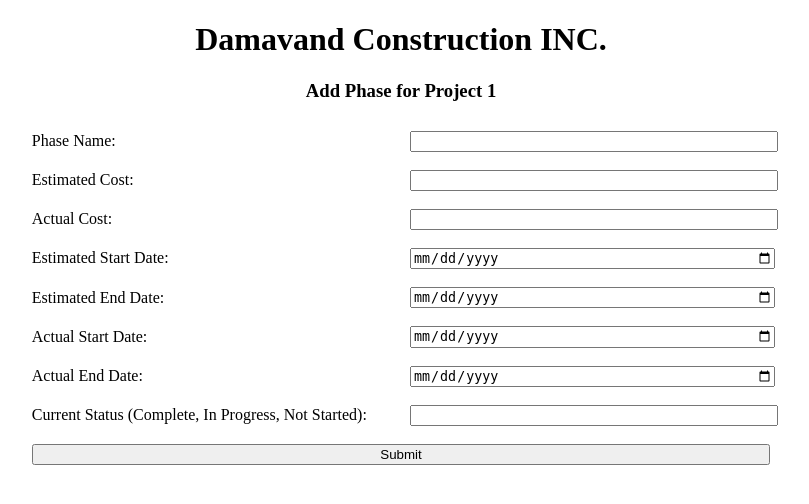
After one commit to CristiArde/Damavand, a PHP site: page /addPhase.php in a window 1280 px wide. The commit adds this page. Shown: the top 504 px of the page, without its empty margins (239-1048 px from the left). Run offline with PHP 8.4, Linux system fonts and the light colour scheme; a user stored in the database is signed in.

Commit message:
Modified page structure for modify phase and add phase

```diff
--- /dev/null
+++ b/addPhase.php
@@ -0,0 +1,54 @@
+<!DOCTYPE html>
+<html>
+  <head>
+    <title>Add Phase</title>
+    <link href="css/style.css" rel="stylesheet" type="text/css">
+  </head>
+  <body>
+    <?php
+    require'connection.php';
+    session_start();
+    $projectID = $_SESSION['projectID'];
+    ?>
+    <form action="/Damavand/addThePhase.php" method="POST">
+      <h1>Damavand Construction INC.</h1>
+      <h3>Add Phase for Project <?php echo $projectID ?></h3>
+      <table id='add-phase-table' class='center'>
+        <tr>
+          <td>Phase Name: </td>
+          <td><input type="text" name="phaseName"/></td>
+        </tr>
+        <tr>
+          <td>Estimated Cost: </td>
+          <td><input type="text" name="estCost"/></td>
+        </tr>
+        <tr>
+          <td>Actual Cost: </td>
+          <td><input type="text" name="actualCost"/></td>
+        </tr>
+        <tr>
+          <td>Estimated Start Date: </td>
+          <td><input type="date" name="estStartDate"/></td>
+        </tr>
+        <tr>
+          <td>Estimated End Date: </td>
+          <td><input type="date" name="estEndDate"></td>
+        </tr>
+        <tr>
+          <td>Actual Start Date: </td>
+          <td><input type="date" name="actualStartDate"></td>
+        </tr>
+        <tr>
+          <td>Actual End Date: </td>
+          <td><input type="date" name="actualEndDate"/></td>
+        </tr>
+        <tr>
+          <td>Current Status (Complete, In Progress, Not Started): </td>
+          <td><input type="text" name="status"/></td>
+        </tr>
+        <tr>
+          <td colspan="2"><input type="submit" value="Submit"></td>
+        </tr>
+  </form>
+  </body>
+</html>
--- a/css/style.css
+++ b/css/style.css
@@ -3,7 +3,7 @@ body {
 
 .center {
   /*text-align: center;*/
-  width: 1000px;
+  width: 800px;
   margin: 0 auto;
 }
 
@@ -14,6 +14,8 @@ h1 {
 h3 {
 	text-align: center;
 }
+
+
 /*Begin index.php*/
 #login-table {
 	width: 300px;
@@ -100,3 +102,33 @@ h3 {
 
 }
 /*End projectDetails.php*/
+
+
+/*Begin modifyPhase.php*/
+#modify-phase-table {
+    width: 60%;
+}
+
+#modify-phase-table td {
+    width: 50%;
+}
+
+#modify-phase-table input {
+    width: 100%;
+}
+/*End modifyPhase.php*/
+
+
+/*Begin addPhase.php*/
+#add-phase-table {
+    width: 60%;
+}
+
+#add-phase-table td {
+    width: 50%;
+}
+
+#add-phase-table input {
+    width: 100%;
+}
+/*End addPhase.php*/
```
Also changed, not shown: content/modifyPhase_content.php (added, +61 -0 lines), modifyPhase.php (+4 -28 lines).
